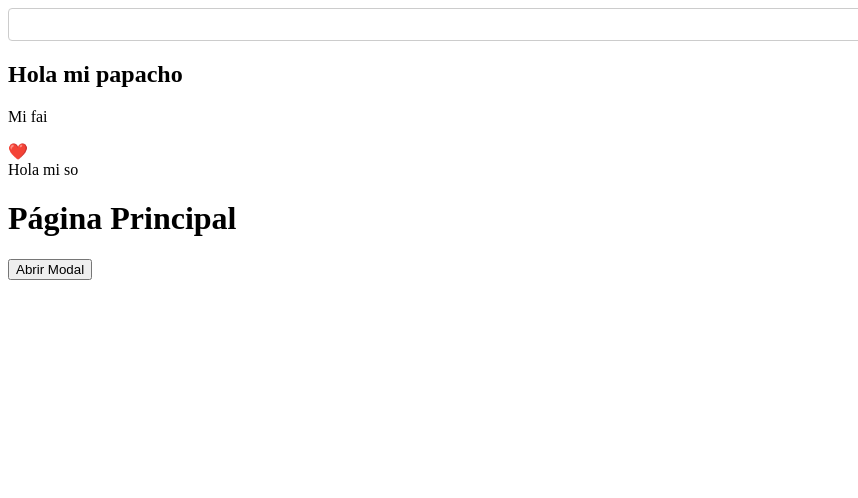
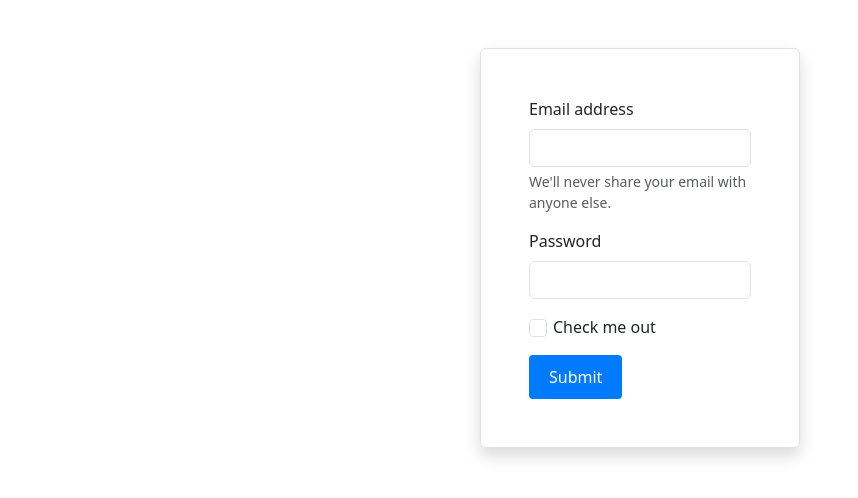
Before and after one commit to savelasquezs/Reactpro, a React (Vite) app: page /login in a window 1280 px wide. Shown: the top 498 px of the page, without its empty margins (0-858 px from the left). Built offline with nearby package versions, Linux system fonts and the light colour scheme.

Commit message:
feat: :sparkles: Implementación de react router

```diff
--- a/index.html
+++ b/index.html
@@ -1,13 +1,21 @@
 <!DOCTYPE html>
 <html lang="en">
+
 <head>
   <meta charset="UTF-8" />
   <link rel="icon" type="image/svg+xml" href="/vite.svg" />
+  <link href="https://cdn.jsdelivr.net/npm/bootstrap@5.3.0-alpha3/dist/css/bootstrap.min.css" rel="stylesheet"
+    integrity="sha384-KK94CHFLLe+nY2dmCWGMq91rCGa5gtU4mk92HdvYe+M/SXH301p5ILy+dN9+nJOZ" crossorigin="anonymous">
   <meta name="viewport" content="width=device-width, initial-scale=1.0" />
   <title>Vite + React</title>
 </head>
+
 <body>
   <div id="root"></div>
+  <script src="https://cdn.jsdelivr.net/npm/bootstrap@5.3.0-alpha3/dist/js/bootstrap.bundle.min.js"
+    integrity="sha384-ENjdO4Dr2bkBIFxQpeoTz1HIcje39Wm4jDKdf19U8gI4ddQ3GYNS7NTKfAdVQSZe"
+    crossorigin="anonymous"></script>
   <script type="module" src="/src/main.jsx"></script>
 </body>
+
 </html>
--- a/package.json
+++ b/package.json
@@ -9,8 +9,11 @@
 		"preview": "vite preview"
 	},
 	"dependencies": {
+		"firebase": "^9.22.0",
+		"mdb-react-ui-kit": "^6.0.0",
 		"react": "^18.2.0",
-		"react-dom": "^18.2.0"
+		"react-dom": "^18.2.0",
+		"react-router-dom": "^6.11.2"
 	},
 	"devDependencies": {
 		"@types/react": "^18.0.28",
--- a/src/components/Sidebar/NavButton.jsx
+++ b/src/components/Sidebar/NavButton.jsx
@@ -1,10 +1,13 @@
-function NavButton({ title, icon }) {
-  return (
-    <div>
-      {icon && <div>{icon}</div>}
-      <div>{title}</div>
-    </div>
-  );
+import React from 'react';
+
+function NavButton() {
+	return (
+		<nav>
+			<ul>
+				<li>No sepo</li>
+			</ul>
+		</nav>
+	);
 }
 
 export default NavButton;
--- /dev/null
+++ b/src/error-page.jsx
@@ -0,0 +1,16 @@
+import { useRouteError } from 'react-router-dom';
+
+export default function ErrorPage() {
+	const error = useRouteError();
+	console.error(error);
+
+	return (
+		<div id="error-page">
+			<h1>Oops!</h1>
+			<p>Sorry, an unexpected error has occurred.</p>
+			<p>
+				<i>{error.statusText || error.message}</i>
+			</p>
+		</div>
+	);
+}
--- a/src/main.jsx
+++ b/src/main.jsx
@@ -1,10 +1,32 @@
-import React from 'react'
-import ReactDOM from 'react-dom/client'
-import App from './App.jsx'
-import './index.css'
+import React from 'react';
+import ReactDOM from 'react-dom/client';
+import App from './routes/App.jsx';
+import './index.css';
+import { createBrowserRouter, RouterProvider } from 'react-router-dom';
+import Root from './routes/root';
+import Login from './views/Login';
+import ErrorPage from './error-page';
+
+const router = createBrowserRouter([
+	{
+		path: '/',
+		element: <Root />,
+		errorElement: <ErrorPage />,
+	},
+	{
+		path: '/login',
+		element: <Login />,
+		errorElement: <ErrorPage />,
+	},
+	{
+		path: '/app',
+		element: <App />,
+		errorElement: <ErrorPage />,
+	},
+]);
 
 ReactDOM.createRoot(document.getElementById('root')).render(
-  <React.StrictMode >
-    <App />
-  </React.StrictMode>,
-)
+	<React.StrictMode>
+		<RouterProvider router={router} />
+	</React.StrictMode>
+);
--- a/src/App.jsx
+++ b/src/routes/App.jsx
@@ -1,7 +1,7 @@
 import { useState } from 'react';
 import './App.css';
-import NavButton from './components/Sidebar/NavButton';
-import Modal from './components/Modal';
+import NavButton from '../components/Sidebar/NavButton';
+import Modal from '../components/Modal';
 
 function App() {
 	const [papacho, setPapacho] = useState('Mi fai');
--- /dev/null
+++ b/src/routes/root.jsx
@@ -0,0 +1,36 @@
+export default function Root() {
+	return (
+		<>
+			<div id="sidebar">
+				<h1>React Router Contacts</h1>
+				<div>
+					<form id="search-form" role="search">
+						<input
+							id="q"
+							aria-label="Search contacts"
+							placeholder="Search"
+							type="search"
+							name="q"
+						/>
+						<div id="search-spinner" aria-hidden hidden={true} />
+						<div className="sr-only" aria-live="polite"></div>
+					</form>
+					<form method="post">
+						<button type="submit">New</button>
+					</form>
+				</div>
+				<nav>
+					<ul>
+						<li>
+							<a href={`/login`}>login</a>
+						</li>
+						<li>
+							<a href={`/contacts/2`}>Your Friend</a>
+						</li>
+					</ul>
+				</nav>
+			</div>
+			<div id="detail"></div>
+		</>
+	);
+}
--- /dev/null
+++ b/src/views/Login/index.jsx
@@ -0,0 +1,49 @@
+import React from 'react';
+
+function App() {
+	return (
+		<div className="container mt-5 w-25 p-5 border rounded shadow">
+			<form>
+				<div className="mb-3">
+					<label htmlFor="exampleInputEmail1" className="form-label">
+						Email address
+					</label>
+					<input
+						type="email"
+						className="form-control"
+						id="exampleInputEmail1"
+						aria-describedby="emailHelp"
+					/>
+					<div id="emailHelp" className="form-text">
+						We'll never share your email with anyone else.
+					</div>
+				</div>
+				<div className="mb-3">
+					<label htmlFor="exampleInputPassword1" className="form-label">
+						Password
+					</label>
+					<input
+						type="password"
+						className="form-control"
+						id="exampleInputPassword1"
+					/>
+				</div>
+				<div className="mb-3 form-check">
+					<input
+						type="checkbox"
+						className="form-check-input"
+						id="exampleCheck1"
+					/>
+					<label className="form-check-label" htmlFor="exampleCheck1">
+						Check me out
+					</label>
+				</div>
+				<button type="submit" className="btn btn-primary">
+					Submit
+				</button>
+			</form>
+		</div>
+	);
+}
+
+export default App;
```
Also changed, not shown: src/authentication/index.js (added, +14 -0 lines), src/firebaseConfig/index.js (added, +25 -0 lines), src/routes/App.css (added), src/views/Register/index.jsx (added), 1 other file (tests, documents, lock files or other folders). Lines whose indentation alone changed are shown as unchanged.
